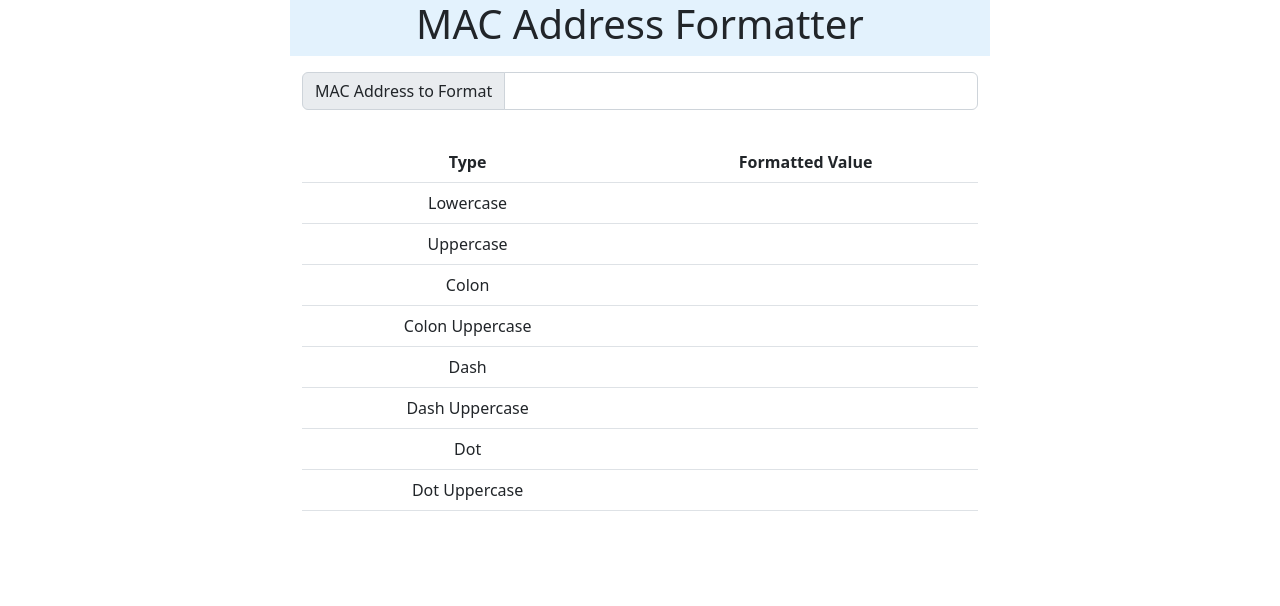
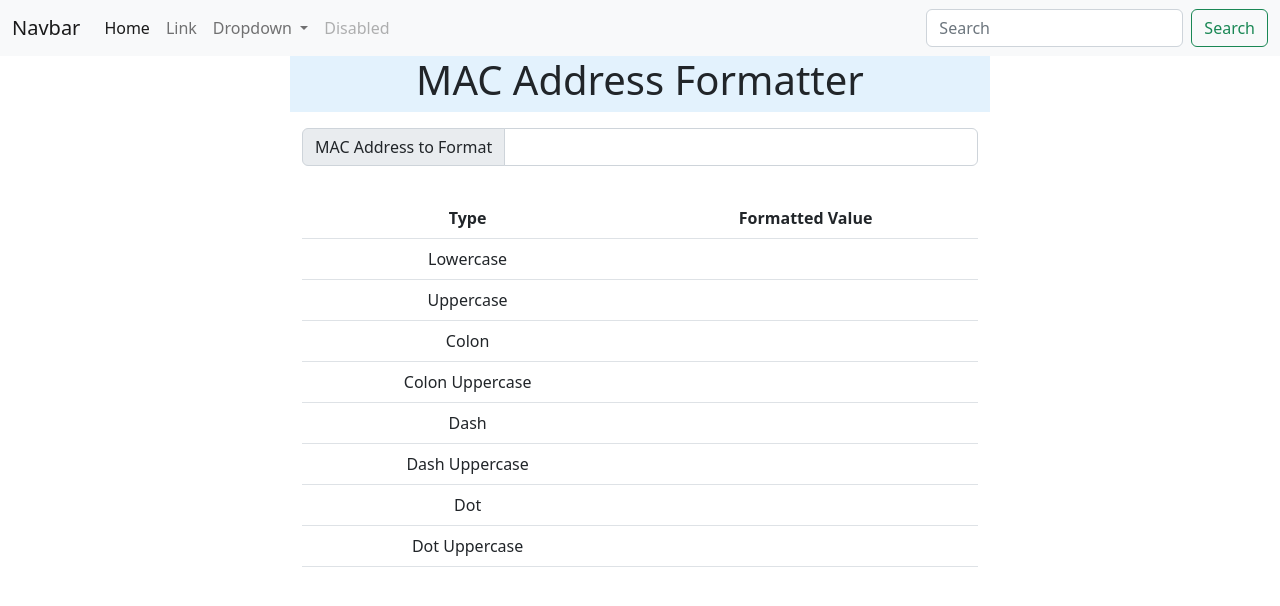
Before and after one commit to bellicose100xp/MacAddressFormatter, a website: page index.html in a window 1280 px wide. Drawn offline with Linux system fonts and the light colour scheme.

```diff
--- a/index.html
+++ b/index.html
@@ -10,6 +10,49 @@
 </head>
 
 <body>
+
+    <nav class="navbar navbar-expand-lg navbar-light bg-light">
+        <div class="container-fluid">
+            <a class="navbar-brand" href="#">Navbar</a>
+            <button class="navbar-toggler" type="button" data-bs-toggle="collapse"
+                data-bs-target="#navbarSupportedContent" aria-controls="navbarSupportedContent" aria-expanded="false"
+                aria-label="Toggle navigation">
+                <span class="navbar-toggler-icon"></span>
+            </button>
+            <div class="collapse navbar-collapse" id="navbarSupportedContent">
+                <ul class="navbar-nav me-auto mb-2 mb-lg-0">
+                    <li class="nav-item">
+                        <a class="nav-link active" aria-current="page" href="#">Home</a>
+                    </li>
+                    <li class="nav-item">
+                        <a class="nav-link" href="#">Link</a>
+                    </li>
+                    <li class="nav-item dropdown">
+                        <a class="nav-link dropdown-toggle" href="#" id="navbarDropdown" role="button"
+                            data-bs-toggle="dropdown" aria-expanded="false">
+                            Dropdown
+                        </a>
+                        <ul class="dropdown-menu" aria-labelledby="navbarDropdown">
+                            <li><a class="dropdown-item" href="#">Action</a></li>
+                            <li><a class="dropdown-item" href="#">Another action</a></li>
+                            <li>
+                                <hr class="dropdown-divider">
+                            </li>
+                            <li><a class="dropdown-item" href="#">Something else here</a></li>
+                        </ul>
+                    </li>
+                    <li class="nav-item">
+                        <a class="nav-link disabled" href="#" tabindex="-1" aria-disabled="true">Disabled</a>
+                    </li>
+                </ul>
+                <form class="d-flex">
+                    <input class="form-control me-2" type="search" placeholder="Search" aria-label="Search">
+                    <button class="btn btn-outline-success" type="submit">Search</button>
+                </form>
+            </div>
+        </div>
+    </nav>
+
     <div id="main-container" class="container" style="max-width: 700px;">
         <!-- <nav class="navbar navbar-light" style="background-color: #e3f2fd;">
             <div class="container-fluid">
@@ -23,7 +66,7 @@
 
 
 
-        <form id="mac-form" class="input-group" >
+        <form id="mac-form" class="input-group">
             <span class="input-group-text">MAC Address to Format </span>
             <input class="form-control" type="text" id="macAddr" name="macAddr" />
         </form>
@@ -72,6 +115,7 @@
         </table>
     </div>
 
+    <script type="text/javascript" src="/static/bootstrap-5.2.0-beta1-dist/js/bootstrap.min.js"></script>
     <script type="text/javascript" src="/static/js/main.js"></script>
 </body>
 
```
